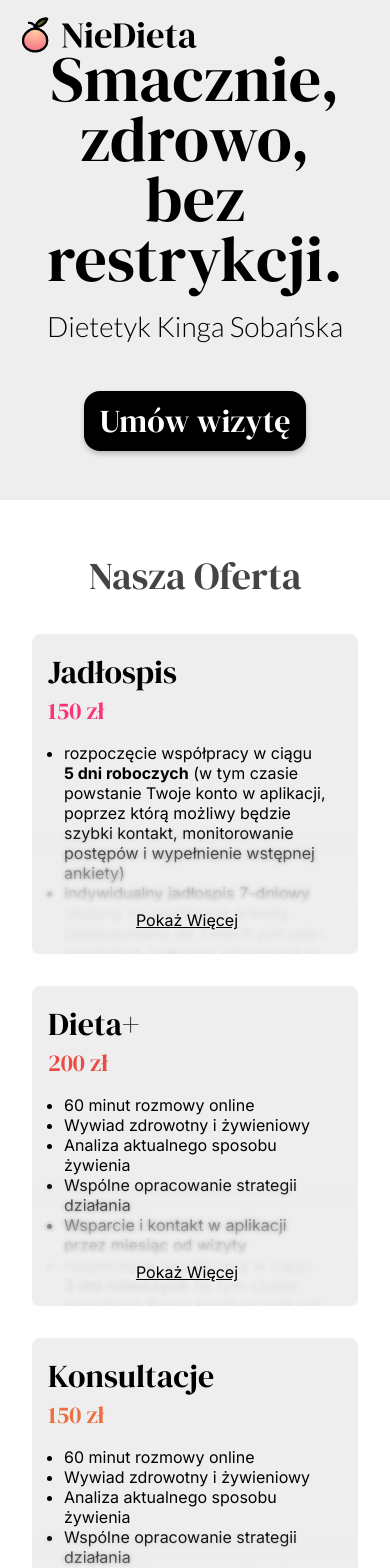
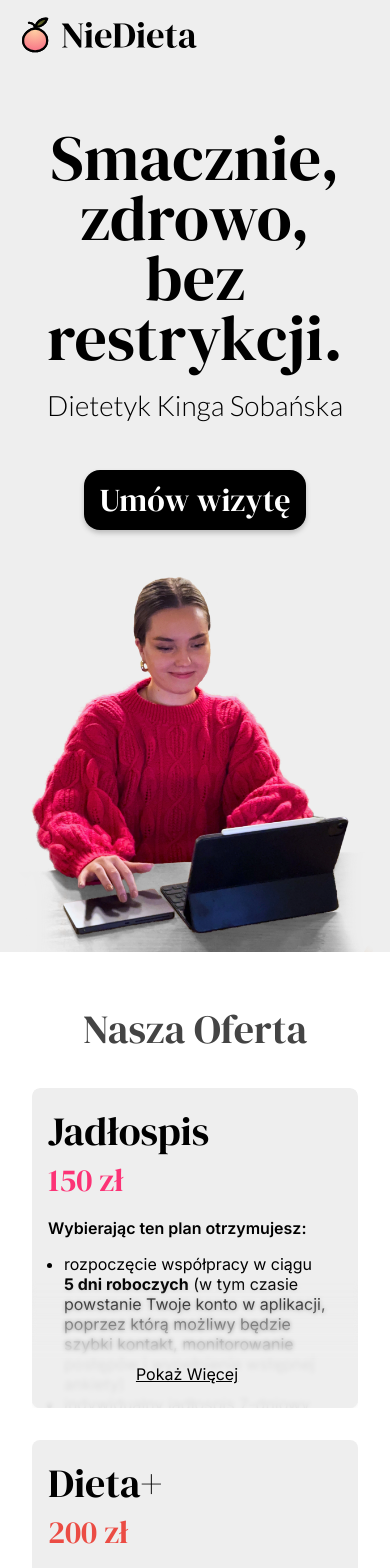
Before and after one commit to Ph0enixKM/niedieta-website, a Next.js app: page / in a window 390 px wide. Shown: the top 1568 px of the page. Built offline with nearby package versions, Linux system fonts and the light colour scheme; a web font is replaced by a local one.

Commit message:
feat: updated jumbotron and offer section

```diff
--- a/src/components/Jumbotron/Jumbotron.module.css
+++ b/src/components/Jumbotron/Jumbotron.module.css
@@ -1,5 +1,4 @@
 .jumbotron {
-    height: 500px;
     background-color: #eee;
 
     .container {
@@ -84,25 +83,38 @@
 
 @media screen and (max-width: 800px) {
     .jumbotron {
+        height: auto;
+
         .container {
             width: 100vw;
             margin: 0;
             text-align: center;
+            height: auto;
 
             .title {
                 width: auto;
-                /* text-align: center; */
+                height: auto;
+                text-align: center;
                 padding-left: 0px;
+                padding-top: 8rem;
 
                 .inner {
-                    left: 50%;
-                    transform: translate(-50%, -50%);
-                    font-size: 38px;
+                    transform: translate(0, 0);
+                    top: 0;
                 }
             }
 
             .image {
-                display: none;
+                position: relative;
+                bottom: unset;
+                vertical-align: auto;
+                /* tramnsform: translate(-100%, 0); */
+                margin-top: 2rem;
+                width: 100vw;
+                height: 100vw;
+                max-width: 25rem;
+                max-height: 25rem;
+                user-select: none;
             }
         }
     }
--- a/src/components/Offer/Offer.module.css
+++ b/src/components/Offer/Offer.module.css
@@ -74,7 +74,7 @@
         }
 
         .title {
-            font-size: 38px;
+            font-size: 2.5rem;
             text-align: center;
             padding-left: 0;
         }
--- a/src/components/Offer/Offer.tsx
+++ b/src/components/Offer/Offer.tsx
@@ -12,6 +12,7 @@ export default function Offer() {
         <div className={[styles.container, showFull && styles.full].filter(Boolean).join(' ')} id="offer">
             <OfferItem
                 title="Jadłospis"
+                description="Wybierając ten plan otrzymujesz:"
                 price={150}
                 color="#fc3376"
                 details={[
@@ -29,14 +30,15 @@ export default function Offer() {
             />
             <OfferItem
                 title="Dieta+"
+                description="Wybierając ten plan otrzymujesz:"
                 price={200}
                 color="#eb4c44"
                 details={[
                     '60 minut rozmowy online',
-                    'Wywiad zdrowotny i żywieniowy',
-                    'Analiza aktualnego sposobu żywienia',
-                    'Wspólne opracowanie strategii działania',
-                    'Wsparcie i kontakt w aplikacji przez miesiąc od wizyty',
+                    'wywiad zdrowotny i żywieniowy',
+                    'analiza aktualnego sposobu żywienia',
+                    'wspólne opracowanie strategii działania',
+                    'wsparcie i kontakt w aplikacji przez miesiąc od wizyty',
                     'rozpoczęcie współpracy w ciągu **3 dni roboczych** (w tym czasie powstanie Twoje konto w aplikacji, poprzez którą możliwy będzie szybki kontakt, monitorowanie postępów i wypełnienie wstępnej ankiety)',
                     'indywidualny jadłospis 7-dniowy ułożony na podstawie ankiety (dostosowany do Twoich potrzeb i upodobań,  jadłospis otrzymasz w 7 dni roboczych od wypełnienia ankiety)',
                     'brak nielubianych produktów',
@@ -52,14 +54,15 @@ export default function Offer() {
             />
             <OfferItem
                 title="Konsultacje"
+                description="Wybierając ten plan otrzymujesz:"
                 price={150}
                 color="#ed6e40"
                 details={[
                     '60 minut rozmowy online',
-                    'Wywiad zdrowotny i żywieniowy',
-                    'Analiza aktualnego sposobu żywienia',
-                    'Wspólne opracowanie strategii działania',
-                    'Wsparcie i kontakt w aplikacji przez miesiąc od wizyty'
+                    'wywiad zdrowotny i żywieniowy',
+                    'analiza aktualnego sposobu żywienia',
+                    'wspólne opracowanie strategii działania',
+                    'wsparcie i kontakt w aplikacji przez miesiąc od wizyty'
                 ]}
                 href="https://www.naffy.io/niedieta/konsultacja-online-KeA"
             />
--- a/src/components/OfferItem/OfferItem.module.css
+++ b/src/components/OfferItem/OfferItem.module.css
@@ -15,12 +15,19 @@
 
     .title {
         font-family: "DM Serif Display", serif;
-        font-size: 2rem;
+        font-size: 2.5rem;
+    }
+
+    .description {
+        /* font-family: "DM Serif Display", serif; */
+        font-weight: 600;
+        font-size: 1rem;
+        margin-top: 1rem;
     }
 
     .price {
         font-family: "DM Serif Display", serif;
-        font-size: 1.5rem;
+        font-size: 2rem;
     }
 
     .list {
--- a/src/components/OfferItem/OfferItem.tsx
+++ b/src/components/OfferItem/OfferItem.tsx
@@ -6,6 +6,7 @@ import { useState } from "react"
 
 interface Props {
     title: string,
+    description: string,
     price: number,
     details: string[],
     color?: string,
@@ -17,12 +18,13 @@ const parseMarkdown = (text: string) => {
     return text.replace(/\*\*([^\*]+)\*\*/, "<b>$1</b>")
 }
 
-export default function OfferItem({ title, price, color, top, details, href }: Props) {
+export default function OfferItem({ title, description, price, color, top, details, href }: Props) {
     const [showFull, setShowFull] = useState(false);
 
     return <div className={[styles.card, top && styles.top, showFull && styles.full].filter(Boolean).join(' ')}>
         <div className={styles.title}>{title}</div>
         <div className={styles.price} style={{ color }}>{price} zł</div>
+        <div className={styles.description}>{description}</div>
         <ul className={styles.list}>
             {details.map((item, index) => <li key={index} dangerouslySetInnerHTML={{ __html: parseMarkdown(item) }}></li>)}
         </ul>
--- a/src/components/Store/Store.module.css
+++ b/src/components/Store/Store.module.css
@@ -21,7 +21,7 @@
 
 @media screen and (max-width: 800px) {
     .title {
-        font-size: 38px;
+        font-size: 2.5rem;
         text-align: center;
         padding-left: 0;
     }
```
